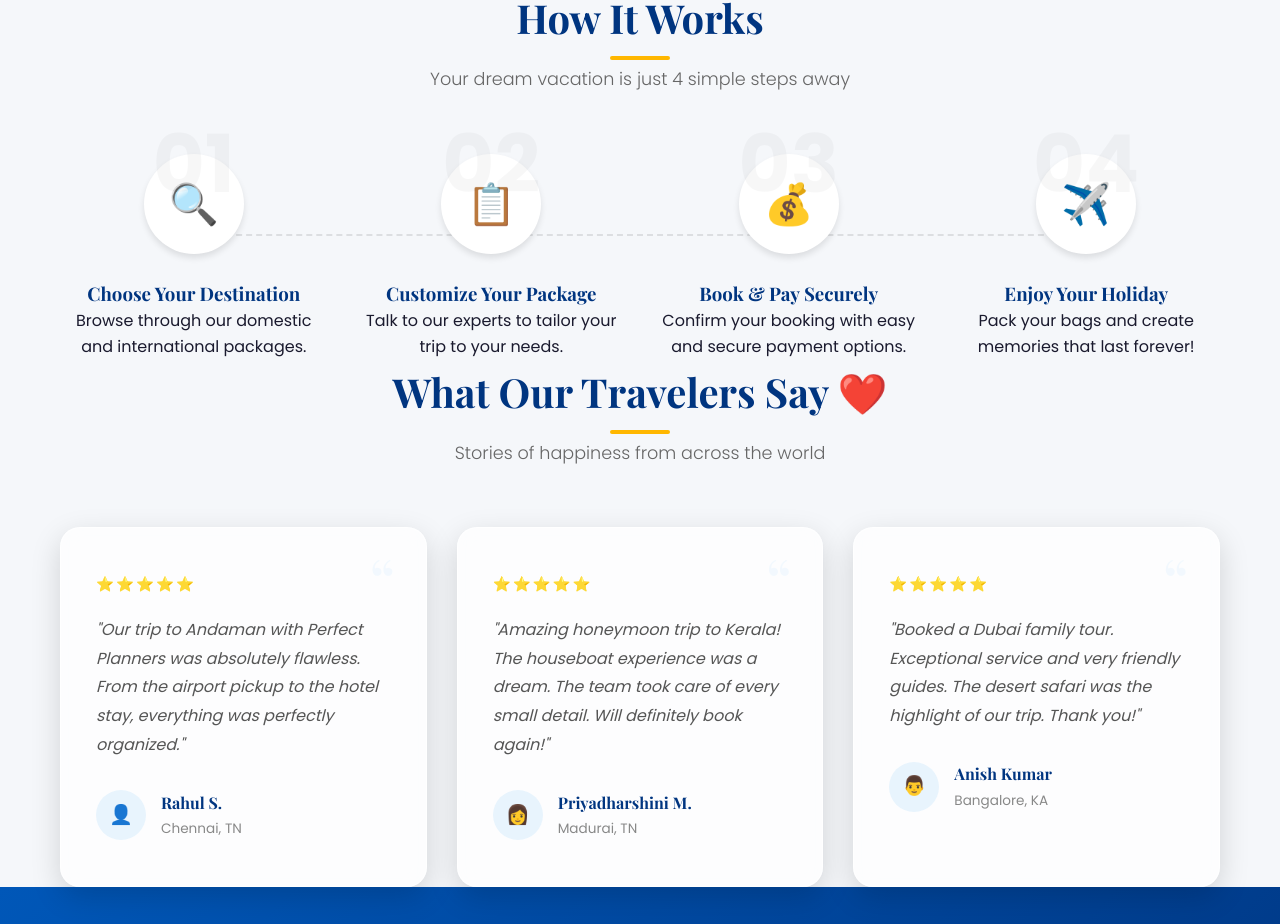
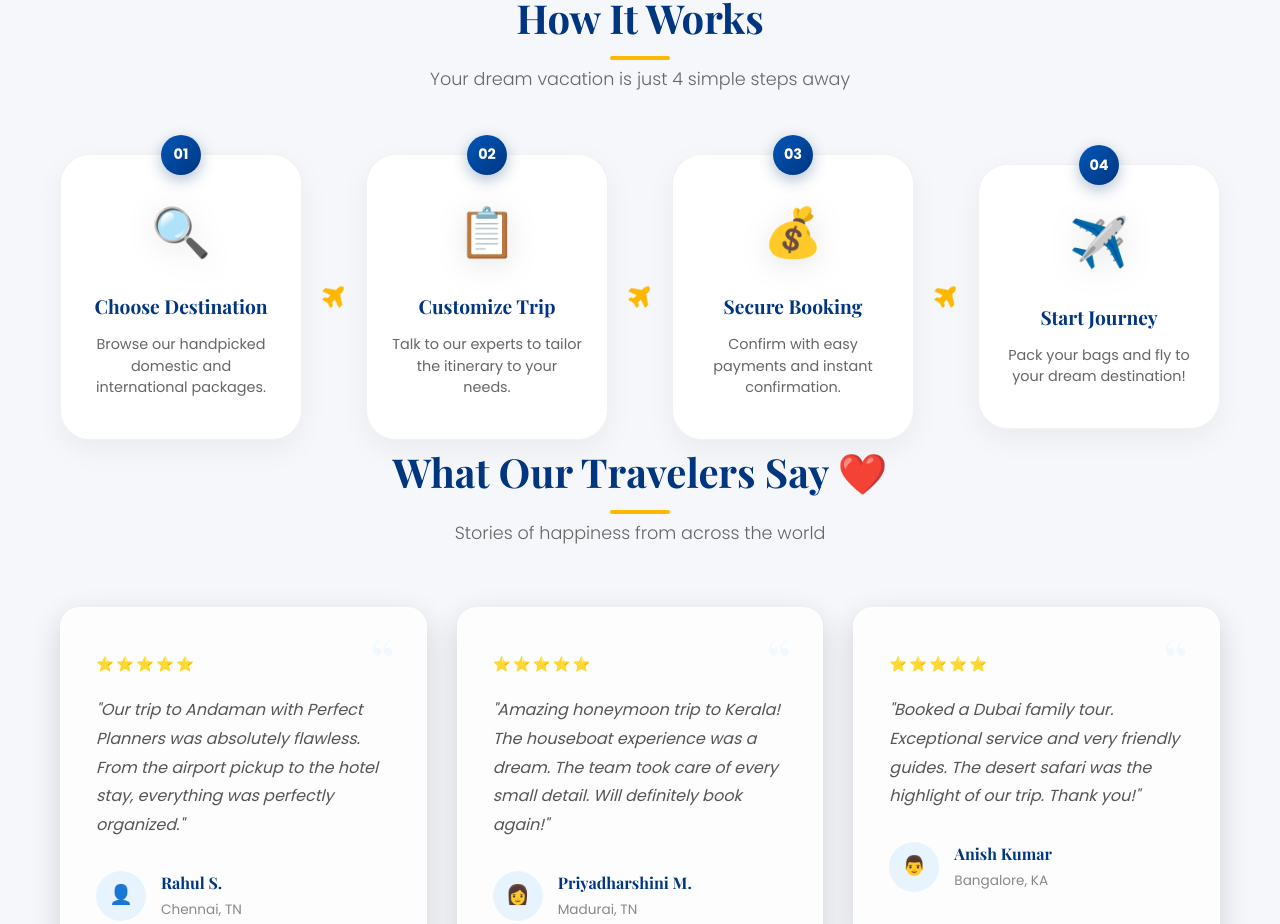
Before and after one commit to devaprakashj/Perfect-Tour-and-Travel-Web, a React (Vite) app: page / in a window 1280 px wide. Shown: the part 3378-4302 px from the top of the page. Built offline with nearby package versions, Linux system fonts and the light colour scheme; a web font is replaced by a local one.

Commit message:
Robust Journey Grid redesign for How It Works section

```diff
--- a/src/pages/Home.jsx
+++ b/src/pages/Home.jsx
@@ -304,31 +304,29 @@ const Home = () => {
               <h2 className="section-title">How It Works</h2>
               <p className="section-subtitle">Your dream vacation is just 4 simple steps away</p>
             </div>
-            <div className="steps-container">
-              <div className="step" data-aos="fade-up" data-aos-delay="100">
-                <div className="step-num">01</div>
-                <div className="step-icon">🔍</div>
-                <h3>Choose Your Destination</h3>
-                <p>Browse through our domestic and international packages.</p>
-              </div>
-              <div className="step" data-aos="fade-up" data-aos-delay="200">
-                <div className="step-num">02</div>
-                <div className="step-icon">📋</div>
-                <h3>Customize Your Package</h3>
-                <p>Talk to our experts to tailor your trip to your needs.</p>
-              </div>
-              <div className="step" data-aos="fade-up" data-aos-delay="300">
-                <div className="step-num">03</div>
-                <div className="step-icon">💰</div>
-                <h3>Book & Pay Securely</h3>
-                <p>Confirm your booking with easy and secure payment options.</p>
-              </div>
-              <div className="step" data-aos="fade-up" data-aos-delay="400">
-                <div className="step-num">04</div>
-                <div className="step-icon">✈️</div>
-                <h3>Enjoy Your Holiday</h3>
-                <p>Pack your bags and create memories that last forever!</p>
-              </div>
+            <div className="journey-grid">
+              {[
+                { num: "01", icon: "🔍", title: "Choose Destination", desc: "Browse our handpicked domestic and international packages." },
+                { num: "02", icon: "📋", title: "Customize Trip", desc: "Talk to our experts to tailor the itinerary to your needs." },
+                { num: "03", icon: "💰", title: "Secure Booking", desc: "Confirm with easy payments and instant confirmation." },
+                { num: "04", icon: "✈️", title: "Start Journey", desc: "Pack your bags and fly to your dream destination!" }
+              ].map((step, i) => (
+                <React.Fragment key={i}>
+                  <div className="journey-item" data-aos="fade-up" data-aos-delay={i * 150}>
+                    <div className="journey-card">
+                      <div className="step-count">{step.num}</div>
+                      <div className="journey-icon">{step.icon}</div>
+                      <h3>{step.title}</h3>
+                      <p>{step.desc}</p>
+                    </div>
+                  </div>
+                  {i < 3 && (
+                    <div className="journey-arrow" data-aos="fade-in" data-aos-delay={i * 150 + 100}>
+                      <i className="fa-solid fa-plane-up"></i>
+                    </div>
+                  )}
+                </React.Fragment>
+              ))}
             </div>
           </div>
         </section>
@@ -860,54 +858,102 @@ const Home = () => {
           margin-top: 10px;
         }
 
-        /* Steps */
-        .steps-container {
-          display: grid;
-          grid-template-columns: repeat(4, 1fr);
-          gap: 30px;
+        /* Steps Staggered Redesign */
+        /* Journey Grid Redesign */
+        .journey-grid {
+          display: flex;
+          align-items: center;
+          justify-content: space-between;
+          gap: 20px;
           margin-top: 60px;
           position: relative;
         }
 
-        .steps-container::before {
-          content: '';
-          position: absolute;
-          top: 80px;
-          left: 10%;
-          width: 80%;
-          height: 2px;
-          border-top: 2px dashed rgba(0,0,0,0.1);
-          z-index: 0;
+        .journey-item {
+          flex: 1;
+          min-width: 200px;
         }
 
-        .step {
+        .journey-card {
+          background: white;
+          padding: 40px 25px;
+          border-radius: 30px;
           text-align: center;
           position: relative;
-          z-index: 1;
+          box-shadow: 0 10px 30px rgba(0,0,0,0.05);
+          transition: all 0.4s ease;
+          border: 1px solid rgba(0,0,0,0.05);
+          height: 100%;
         }
 
-        .step-num {
+        .journey-card:hover {
+          transform: translateY(-10px);
+          box-shadow: 0 20px 40px rgba(0,0,0,0.1);
+          border-color: var(--accent-gold);
+        }
+
+        .step-count {
           position: absolute;
-          top: -30px;
+          top: -20px;
           left: 50%;
           transform: translateX(-50%);
-          font-size: 5rem;
-          font-weight: 900;
-          color: rgba(0,0,0,0.03);
-          line-height: 1;
-        }
-
-        .step-icon {
-          width: 100px;
-          height: 100px;
-          background: white;
+          background: var(--blue-gradient);
+          color: white;
+          width: 40px;
+          height: 40px;
           border-radius: 50%;
           display: flex;
           align-items: center;
           justify-content: center;
-          font-size: 2.5rem;
-          margin: 0 auto 25px;
-          box-shadow: var(--shadow-md);
+          font-weight: 700;
+          font-size: 0.9rem;
+          box-shadow: 0 5px 15px rgba(0,51,102,0.3);
+        }
+
+        .journey-icon {
+          font-size: 3rem;
+          margin-bottom: 20px;
+          display: inline-block;
+          filter: drop-shadow(0 5px 15px rgba(0,0,0,0.1));
+        }
+
+        .journey-card h3 {
+          font-size: 1.2rem;
+          margin-bottom: 12px;
+          color: var(--deep-navy);
+        }
+
+        .journey-card p {
+          font-size: 0.9rem;
+          color: #666;
+          line-height: 1.5;
+        }
+
+        .journey-arrow {
+          color: var(--accent-gold);
+          font-size: 1.5rem;
+          opacity: 0.5;
+          animation: flight 3s infinite ease-in-out;
+        }
+
+        @keyframes flight {
+          0%, 100% { transform: translateX(0) translateY(0) rotate(45deg); }
+          50% { transform: translateX(10px) translateY(-5px) rotate(45deg); }
+        }
+
+        @media (max-width: 992px) {
+          .journey-grid {
+            flex-direction: column;
+            gap: 40px;
+          }
+          .journey-arrow {
+            transform: rotate(135deg);
+            animation: flight-down 2s infinite;
+          }
+          @keyframes flight-down {
+            0%, 100% { transform: translateY(0) rotate(135deg); }
+            50% { transform: translateY(10px) rotate(135deg); }
+          }
         }
 
         /* Testimonials */
```
